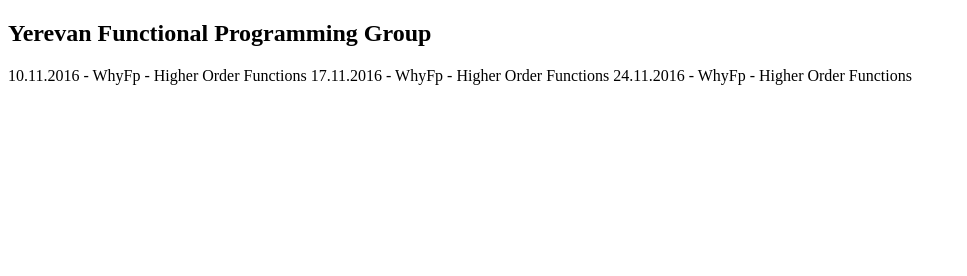
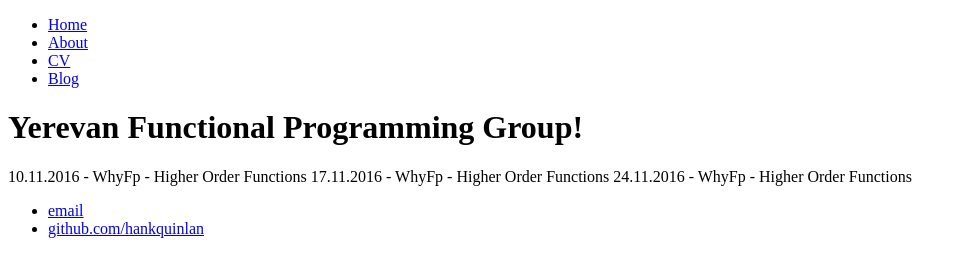
Before and after one commit to ArthurVard/yfpg.github.io, a plain HTML site: page index.html in a window 1280 px wide. Shown: the whole page, without its empty margins (0-967 px from the left). Drawn offline with Linux system fonts and the light colour scheme.

Commit message:
minor change

```diff
--- a/index.html
+++ b/index.html
@@ -1,17 +1,32 @@
 <!DOCTYPE html>
 <html>
-
-<head>
-
-</head>
-
-<body>
-<h2>Yerevan Functional Programming Group</h2>
-
-10.11.2016 - WhyFp - Higher Order Functions
+	<head>
+		<title>Hank Quinlan, Horrible Cop</title>
+	</head>
+	<body>
+		<nav>
+    		<ul>
+        		<li><a href="/">Home</a></li>
+	        	<li><a href="/about">About</a></li>
+        		<li><a href="/cv">CV</a></li>
+        		<li><a href="/blog">Blog</a></li>
+    		</ul>
+		</nav>
+		<div class="container">
+    		<div class="blurb">
+        		<h1>Yerevan Functional Programming Group!</h1>
+				<p>
+				10.11.2016 - WhyFp - Higher Order Functions
 17.11.2016 - WhyFp - Higher Order Functions
 24.11.2016 - WhyFp - Higher Order Functions
-
-</body>
-
+				</p>
+    		</div><!-- /.blurb -->
+		</div><!-- /.container -->
+		<footer>
+    		<ul>
+        		<li><a href="mailto:">email</a></li>
+        		<li><a href="https://github.com/yfpg">github.com/hankquinlan</a></li>
+			</ul>
+		</footer>
+	</body>
 </html>
```
